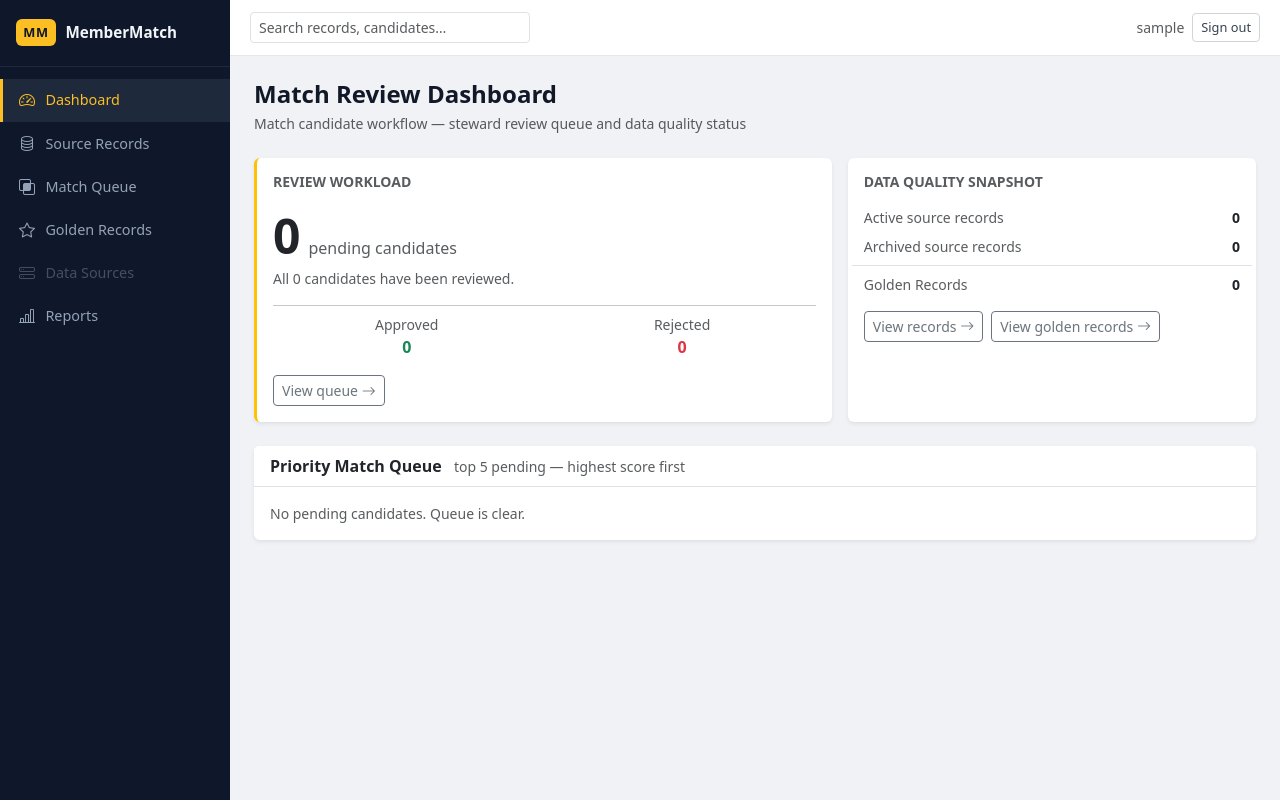
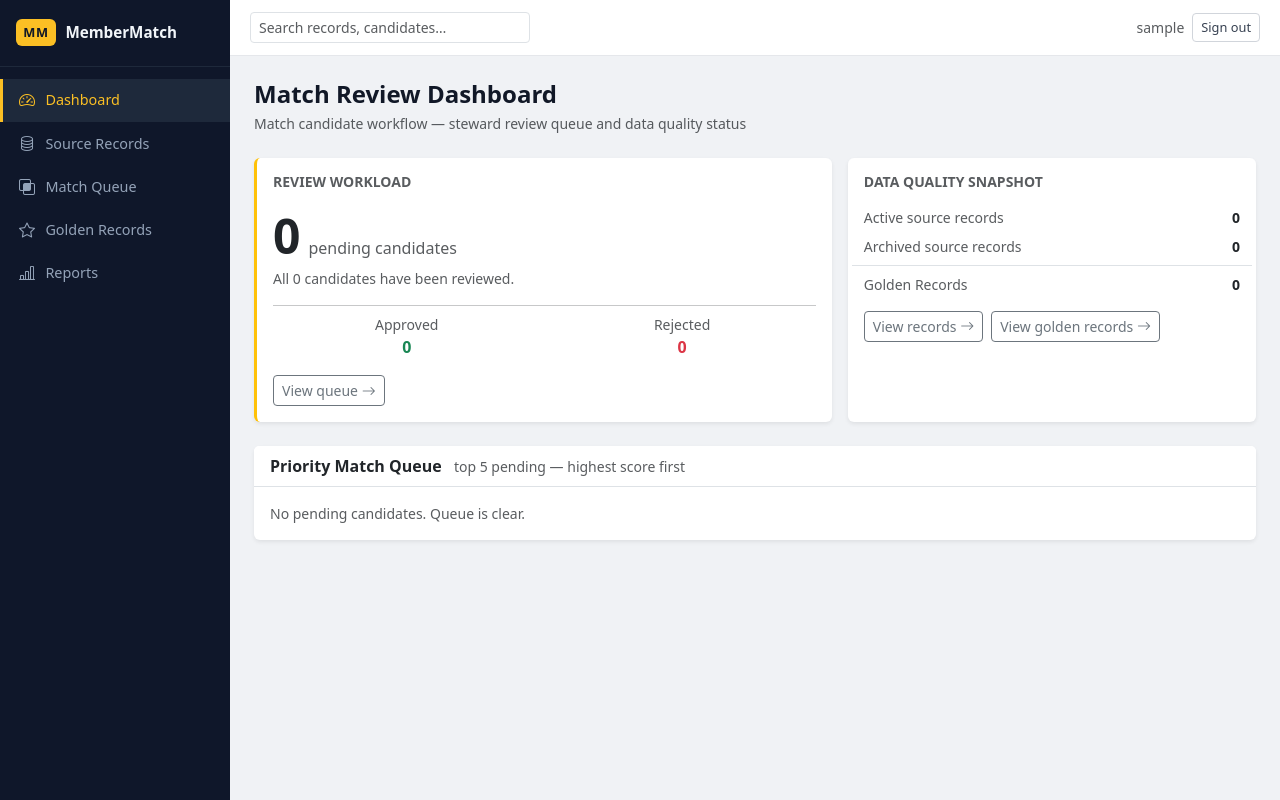
Before and after one commit to Will-Dance-Prosser/roadsideassist-web-app, a Flask app: page / in a window 1280 px wide. Run offline with Flask 3, Linux system fonts and the light colour scheme; the visitor is signed in with stand-in values (Sample User, id 1); data that the repository does not hold is empty.

Commit message:
feat: remove Data Sources nav tab

```diff
--- a/app/templates/base.html
+++ b/app/templates/base.html
@@ -53,13 +53,6 @@
                 <i class="bi bi-star"></i>
                 <span>Golden Records</span>
               </a>
-            </li>
-
-            <li>
-              <span class="ra-nav-link disabled">
-                <i class="bi bi-hdd-stack"></i>
-                <span>Data Sources</span>
-              </span>
             </li>
 
             {% if current_user.is_authenticated and current_user.role == 'administrator' %}
```
